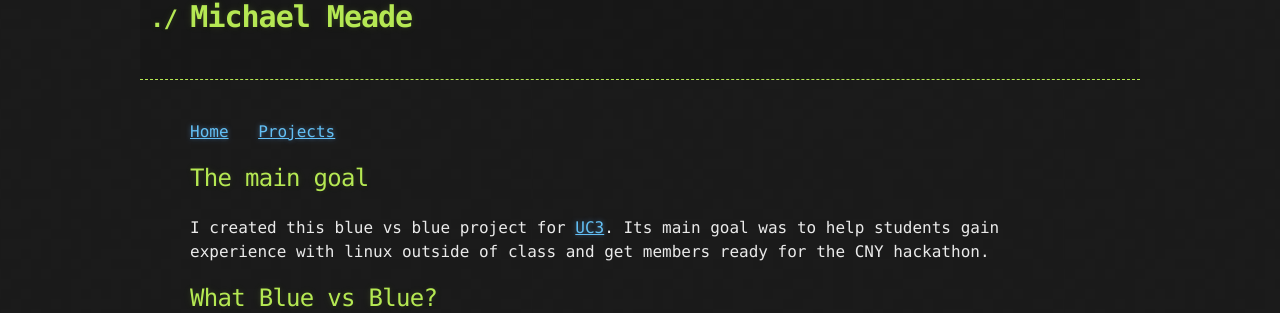
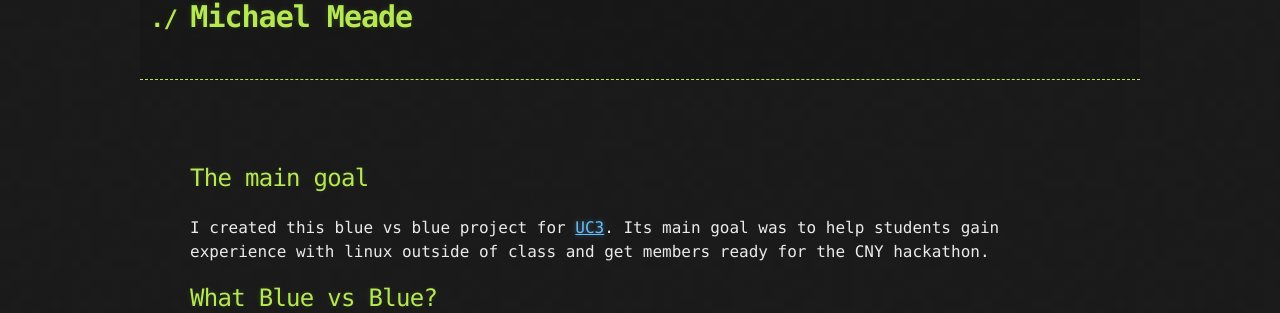
Before and after one commit to Michael-Meade/MinerFind, a Jekyll site: the page built from Projects/King-Of-The-Hill.md, in a window 1280 px wide. Shown: the part 212-525 px from the top of the page. Built offline with Jekyll 4.4.1, drawn with Linux system fonts in a browser that asks for light colours; our own code applies the rules of GitHub Pages for plain Markdown files; the repository's description, which GitHub fills in, is left out.

Commit message:
Update King-Of-The-Hill.md

```diff
--- a/Projects/King-Of-The-Hill.md
+++ b/Projects/King-Of-The-Hill.md
@@ -1,5 +1,4 @@
-<a href="https://michael-meade.github.io/" style='margin-right:20px'>Home</a>
-<a href="https://michael-meade.github.io/Projects" style='margin-right:20px'>Projects</a>
+
 <br>
 
 ## The main goal
```
